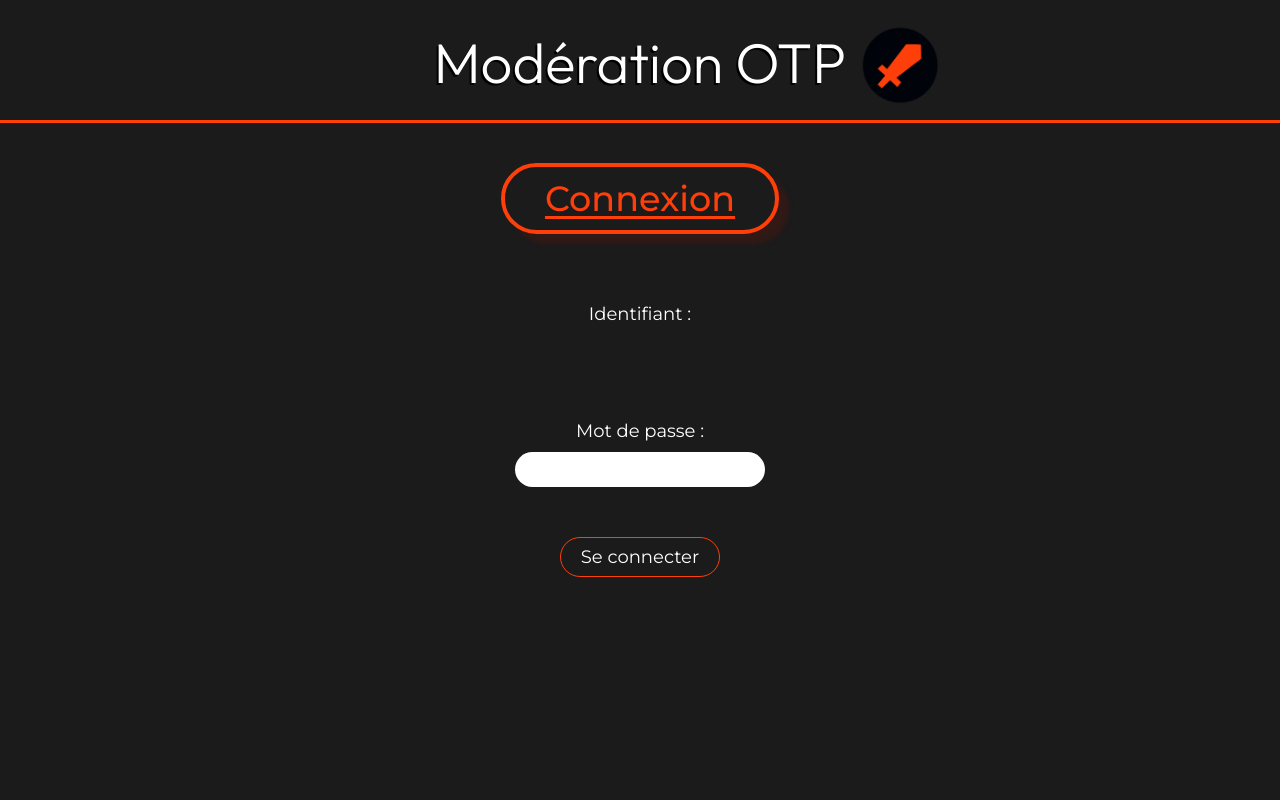
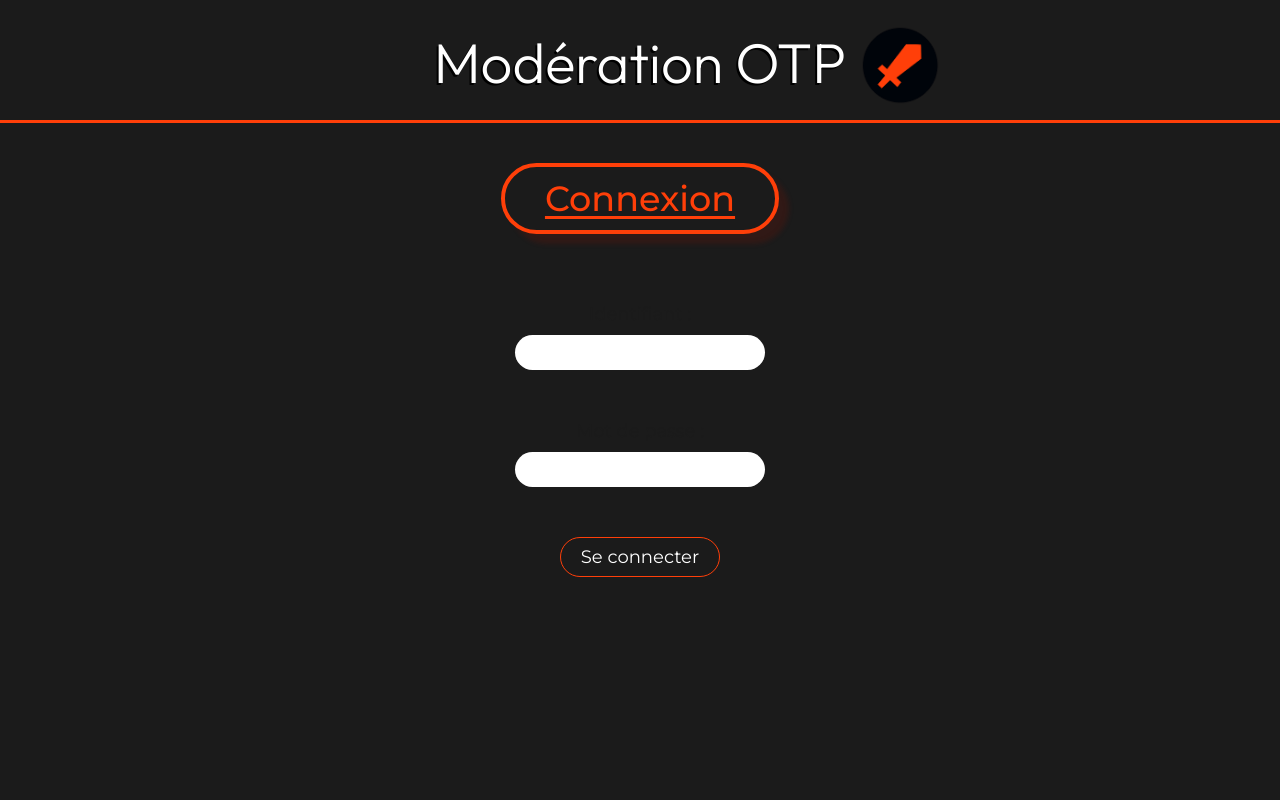
Before and after one commit to TomCZQ/otp_moderation, a React (Create React App) app in the folder moderation-otp/client/: page /login in a window 1280 px wide. Shown: the top 800 px of the page. Built offline with nearby package versions, Linux system fonts and the light colour scheme.

Commit message:
fix: fixed login background color

```diff
--- a/moderation-otp/client/src/pages/Login/Style/login.css
+++ b/moderation-otp/client/src/pages/Login/Style/login.css
@@ -39,7 +39,7 @@
 .login-container .form-login .input-password {
   display: flex;
   flex-direction: column;
-  color: white;
+  color: #1b1b1b;
   align-items: center;
   gap: 10px;
   font-size: 18px;
@@ -53,11 +53,16 @@
   text-indent: 10px;
   border: none;
 }
+.login-container .form-login .input-username input:focus,
+.login-container .form-login .input-password input:focus {
+  outline: none;
+  /* Ajoute une ombre au lieu de la bordure */
+}
 .login-container .form-login .input-username input[type=text],
 .login-container .form-login .input-username textarea,
 .login-container .form-login .input-password input[type=text],
 .login-container .form-login .input-password textarea {
-  background-color: #1b1b1b;
+  background-color: white;
 }
 .login-container .form-login .input-username input[type=text],
 .login-container .form-login .input-username input[type=password],
--- a/moderation-otp/client/src/pages/Login/Style/login.scss
+++ b/moderation-otp/client/src/pages/Login/Style/login.scss
@@ -44,7 +44,7 @@
         .input-password {
             display: flex;
             flex-direction: column;
-            color: white;
+            color: #1b1b1b;
             align-items: center;
             gap: 10px;
             font-size: 18px;
@@ -59,12 +59,18 @@
 
             }
 
+            input:focus {
+                outline: none;
+                /* Ajoute une ombre au lieu de la bordure */
+            }
+
+
 
 
 
             input[type="text"],
             textarea {
-                background-color: #1b1b1b;
+                background-color: white;
             }
 
             input[type="text"],
```
Also changed, not shown: 1 other file (tests, documents, lock files or other folders).
